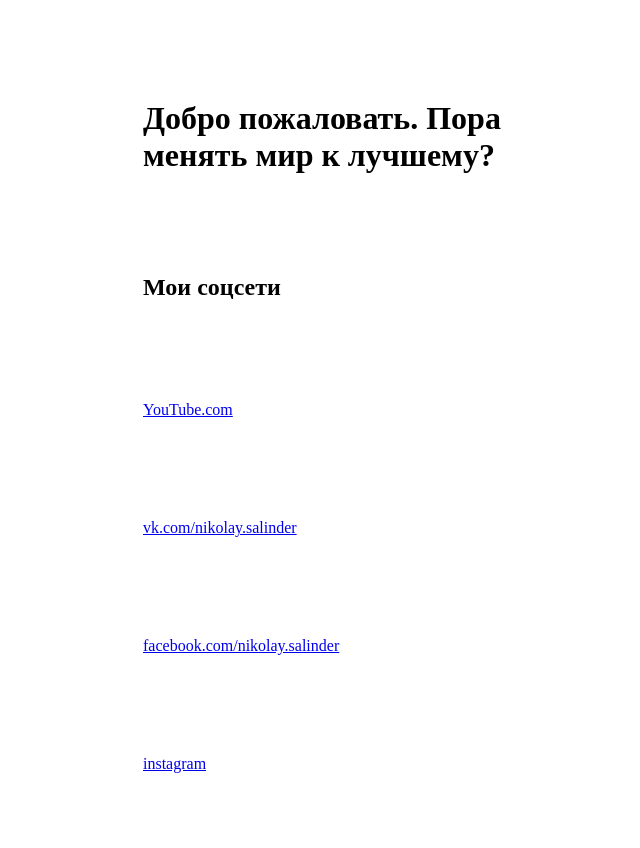
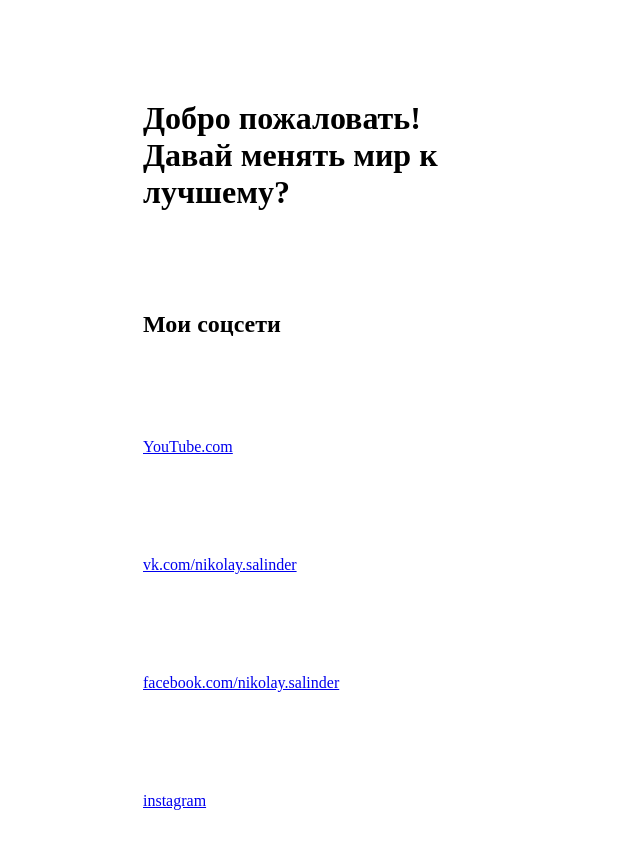
Before and after one commit to nikolaysalinder/nikolaysalinder.github.io, a website: page index.html in a window 1280 px wide. Shown: the whole page, without its empty margins (317-957 px from the left). Drawn offline with Linux system fonts and the light colour scheme.

Commit message:
Added slogon

```diff
--- a/index.html
+++ b/index.html
@@ -6,7 +6,7 @@
   <title>Nikolay Salinder.ru</title>
 </head>
 <body>
-  <h1 style="display: block; margin: 100px auto; width: 360px; height: 100%">Добро пожаловать. Пора менять мир к лучшему?</h1>
+  <h1 style="display: block; margin: 100px auto; width: 360px; height: 100%">Добро пожаловать!<br> Давай менять мир к лучшему?</h1>
   <h2 style="display: block; margin: 100px auto; width: 360px; height: 100%">Мои соцсети</h2>
   <a style="display: block; margin: 100px auto; width: 360px; height: 100%" href="https://www.youtube.com/channel/UCkYDjYUDB47l6OhRCSka12g">YouTube.com</a>
   <a style="display: block; margin: 100px auto; width: 360px; height: 100%" href="https://vk.com/nikolay.salinder">vk.com/nikolay.salinder</a>
```
